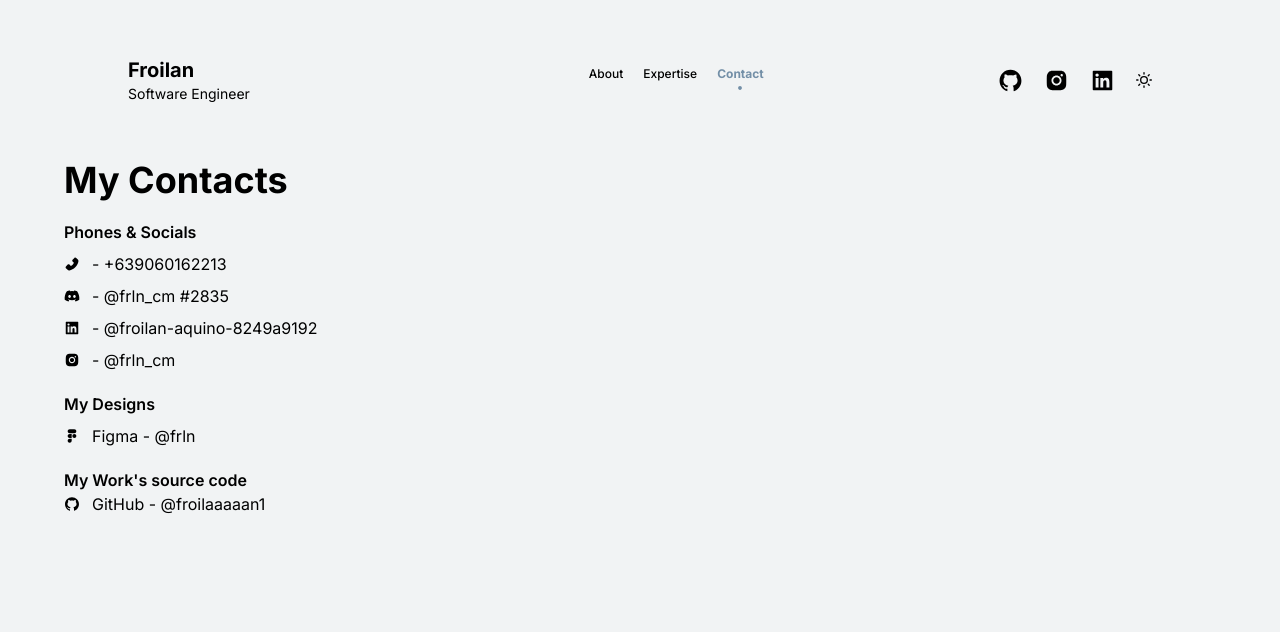
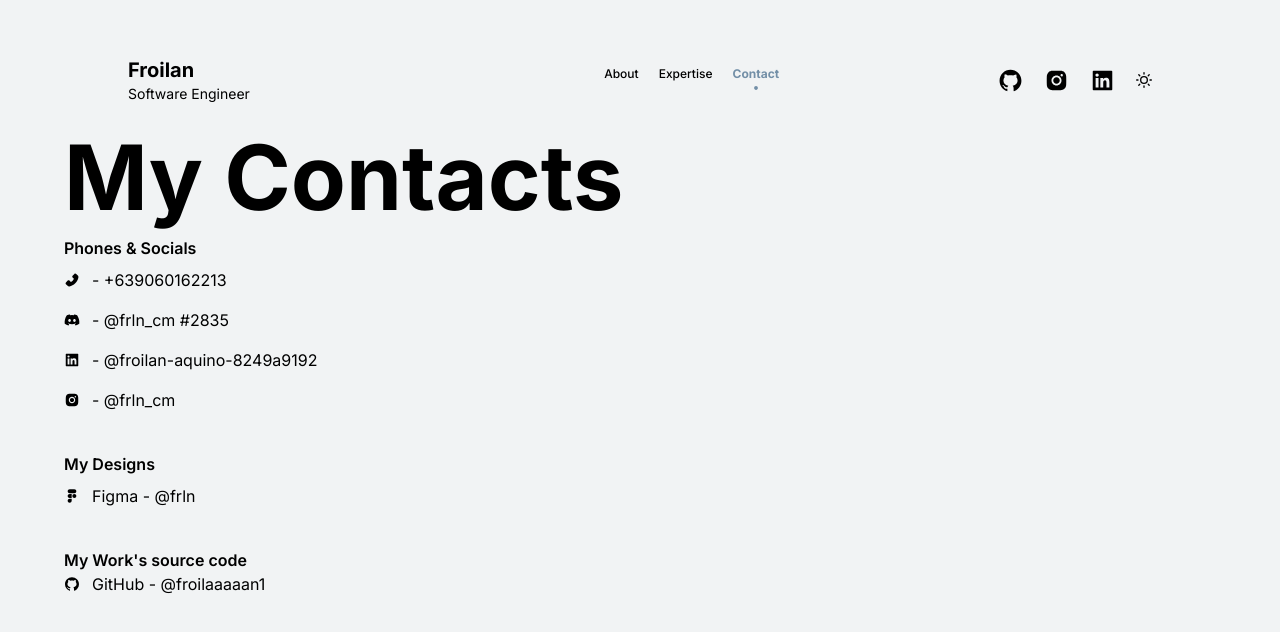
Before and after one commit to uaenaaaa/my-website, a Next.js app: page /contact in a window 1280 px wide. Shown: the top 632 px of the page. Built offline with nearby package versions, Linux system fonts and the light colour scheme.

Commit message:
space adjustments

```diff
--- a/app/components/Links/Links.tsx
+++ b/app/components/Links/Links.tsx
@@ -18,9 +18,9 @@ const Links = ({}) => {
       gap-5
       items-center
       w-full
-      md:w-1/4
-      xl:w-[15%]
-      lg:w-[35%]'>
+      md:w-[15%]
+      xl:w-[12%]
+      lg:w-[10%]'>
         <Link className={`${ActiveLink('/about') ? 'font-bold text-[#738FA7]' : 'font-medium'} text-xs flex flex-col justify-center items-center`} href='/about'>About <RxDotFilled className={`${ActiveLink('/about') ? 'opacity-100' : 'opacity-0'}`}/></Link>
         <Link className={`${ActiveLink('/expertise') ? 'font-bold text-[#738FA7]' : 'font-medium'} text-xs flex flex-col justify-center items-center`} href='/expertise'>Expertise <RxDotFilled className={`${ActiveLink('/expertise') ? 'opacity-100' : 'opacity-0'}`}/></Link>
         <Link className={`${ActiveLink('/contact') ? 'font-bold text-[#738FA7]' : 'font-medium'} text-xs flex flex-col justify-center items-center`} href='/contact'>Contact <RxDotFilled className={`${ActiveLink('/contact') ? 'opacity-100' : 'opacity-0'}`}/></Link>
--- a/app/contact/page.tsx
+++ b/app/contact/page.tsx
@@ -21,14 +21,16 @@ const Contacts = () => {
       md:w-[90%]
       flex
       flex-col
-      gap-y-5
+      gap-y-10
       justify-center
       items-center'>
         <h1 className='
         font-bold
         self-start
-        text-xl
-        lg:text-4xl'>My Contacts</h1>
+        text-3xl
+        md:text-[50px]
+        lg:text-[70px]
+        xl:text-[90px]'>My Contacts</h1>
         <div className='
         w-full
         flex
@@ -45,7 +47,7 @@ const Contacts = () => {
             flex-col
             w-full
             justify-start
-            gap-y-2'>
+            gap-y-4'>
               <div className='
               flex
               flex-row
```
